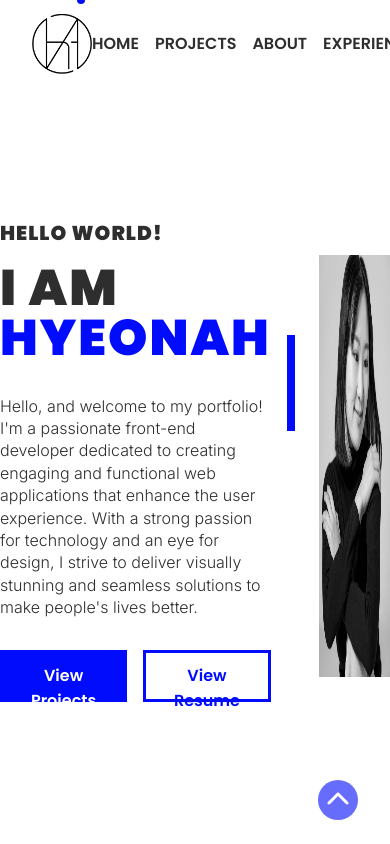
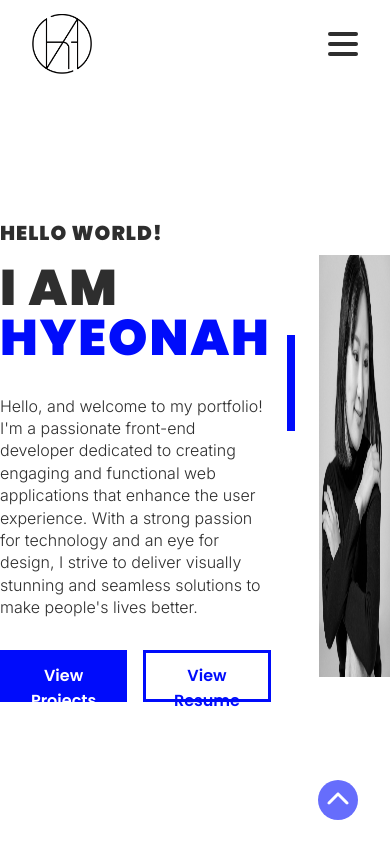
Before and after one commit to hyeonahc/portfolio, a Next.js app: page / in a window 390 px wide. Shown: the top 844 px of the page. Built offline with nearby package versions, Linux system fonts and the light colour scheme; a web font is replaced by a local one.

Commit message:
#26 feat: Add hamburger nav on mobile

```diff
--- /dev/null
+++ b/components/Header/HamburgerNav/HamburgerNav.js
@@ -0,0 +1,30 @@
+import styled from 'styled-components'
+
+export const Hamburger = styled.div`
+  width: 3rem;
+  height: 3rem;
+  display: flex;
+  justify-content: space-around;
+  flex-flow: column nowrap;
+  z-index: 10;
+`
+
+export const Burger = styled.div`
+  width: 3rem;
+  height: 0.35rem;
+  border-radius: 10px;
+  background-color: ${props => props.theme.colors.black};
+  transform-origin: 1px;
+  transition: all 0.3s linear;
+  &.burger1 {
+    transform: ${props => (props.$isOpen ? 'rotate(45deg)' : 'rotate(0)')};
+  }
+  &.burger2 {
+    transform: ${props =>
+      props.$isOpen ? 'translateX(100%)' : 'translateX(0)'};
+    opacity: ${props => (props.$isOpen ? 0 : 1)};
+  }
+  &.burger3 {
+    transform: ${props => (props.$isOpen ? 'rotate(-45deg)' : 'rotate(0)')};
+  }
+`
--- /dev/null
+++ b/components/Header/HamburgerNav/index.js
@@ -0,0 +1,22 @@
+import { Burger, Hamburger } from './HamburgerNav'
+
+const HamburgerNav = ({ isOpen }) => {
+  return (
+    <Hamburger>
+      <Burger
+        $isOpen={isOpen}
+        className='burger1'
+      />
+      <Burger
+        $isOpen={isOpen}
+        className='burger2'
+      />
+      <Burger
+        $isOpen={isOpen}
+        className='burger3'
+      />
+    </Hamburger>
+  )
+}
+
+export default HamburgerNav
--- a/components/Header/Header.styled.js
+++ b/components/Header/Header.styled.js
@@ -9,9 +9,31 @@ export const RowHeader = styled(Row)`
   background-color: ${props => props.theme.colors.white};
 `
 
-export const Nav = styled.div`
+export const HamburgerNavWrapper = styled.div`
+  display: none;
+  @media (max-width: ${props => props.theme.breakpoints.md}) {
+    display: block;
+  }
+`
+
+export const Navigation = styled.div`
+  background: ${props => props.theme.colors.white};
   display: flex;
   gap: 1.6em;
+  @media (max-width: ${props => props.theme.breakpoints.md}) {
+    display: none;
+    position: absolute;
+    top: 5.5em;
+    right: 0;
+    width: 50%;
+    height: 100vh;
+    transform: translate(100%, 0);
+    transition: transform 0.5s cubic-bezier(0.77, 0.2, 0.05, 1);
+    &.hamburgerOpen {
+      display: block;
+      transform: translate(0, 0);
+    }
+  }
 `
 
 export const Menu = styled.div`
@@ -24,4 +46,15 @@ export const Menu = styled.div`
     font-weight: ${props => props.theme.fontWeight.semibold};
     cursor: pointer;
   }
+  @media (max-width: ${props => props.theme.breakpoints.md}) {
+    flex-direction: column;
+    margin-bottom: 1em;
+    gap: 0;
+    a {
+      border-bottom: 1px solid ${props => props.theme.colors.grey};
+      width: 100%;
+      padding: 1.6em 0;
+      text-align: center;
+    }
+  }
 `
--- a/components/Header/index.js
+++ b/components/Header/index.js
@@ -1,10 +1,17 @@
 import Social from '@components/Common/Social'
 import logo from '@public/logo.png'
-import { BulletPoint, Col } from '@styles/globals'
+import { Col } from '@styles/globals'
 import Image from 'next/image'
 // import { useRef } from 'react'
+import { useState } from 'react'
 import { Link as Scroll } from 'react-scroll'
-import { Menu, Nav, RowHeader } from './Header.styled'
+import HamburgerNav from './HamburgerNav'
+import {
+  HamburgerNavWrapper,
+  Menu,
+  Navigation,
+  RowHeader,
+} from './Header.styled'
 
 const menuLists = [
   {
@@ -30,11 +37,23 @@ const menuLists = [
 ]
 
 const Header = () => {
+  const [hamburgerOpen, setHamburgerOpen] = useState(false)
+
+  const toggleHamburger = () => {
+    setHamburgerOpen(!hamburgerOpen)
+  }
+
   // const bulletPointRef = useRef(null)
 
   // const clickMenu = value => {
   //   bulletPointRef.current.style.left = value
   // }
+
+  const closeHamburger = hamburgerOpen => {
+    if (hamburgerOpen) {
+      setHamburgerOpen(false)
+    }
+  }
 
   return (
     <RowHeader
@@ -57,13 +76,16 @@ const Header = () => {
         </Scroll>
       </Col>
       <Col>
-        <Nav>
+        <HamburgerNavWrapper onClick={toggleHamburger}>
+          <HamburgerNav isOpen={hamburgerOpen} />
+        </HamburgerNavWrapper>
+        <Navigation className={hamburgerOpen && 'hamburgerOpen'}>
           <Menu>
-            <BulletPoint
+            {/* <BulletPoint
               // ref={bulletPointRef}
               top='-10px'
               left='-15px'
-            />
+            /> */}
             {menuLists.map((menuList, index) => (
               <Scroll
                 key={index}
@@ -71,13 +93,13 @@ const Header = () => {
                 smooth={true}
                 offset={-100}
                 // onClick={() => clickMenu(menuList.value)}
-              >
+                onClick={() => closeHamburger(hamburgerOpen)}>
                 {menuList.name}
               </Scroll>
             ))}
           </Menu>
           <Social />
-        </Nav>
+        </Navigation>
       </Col>
     </RowHeader>
   )
```
